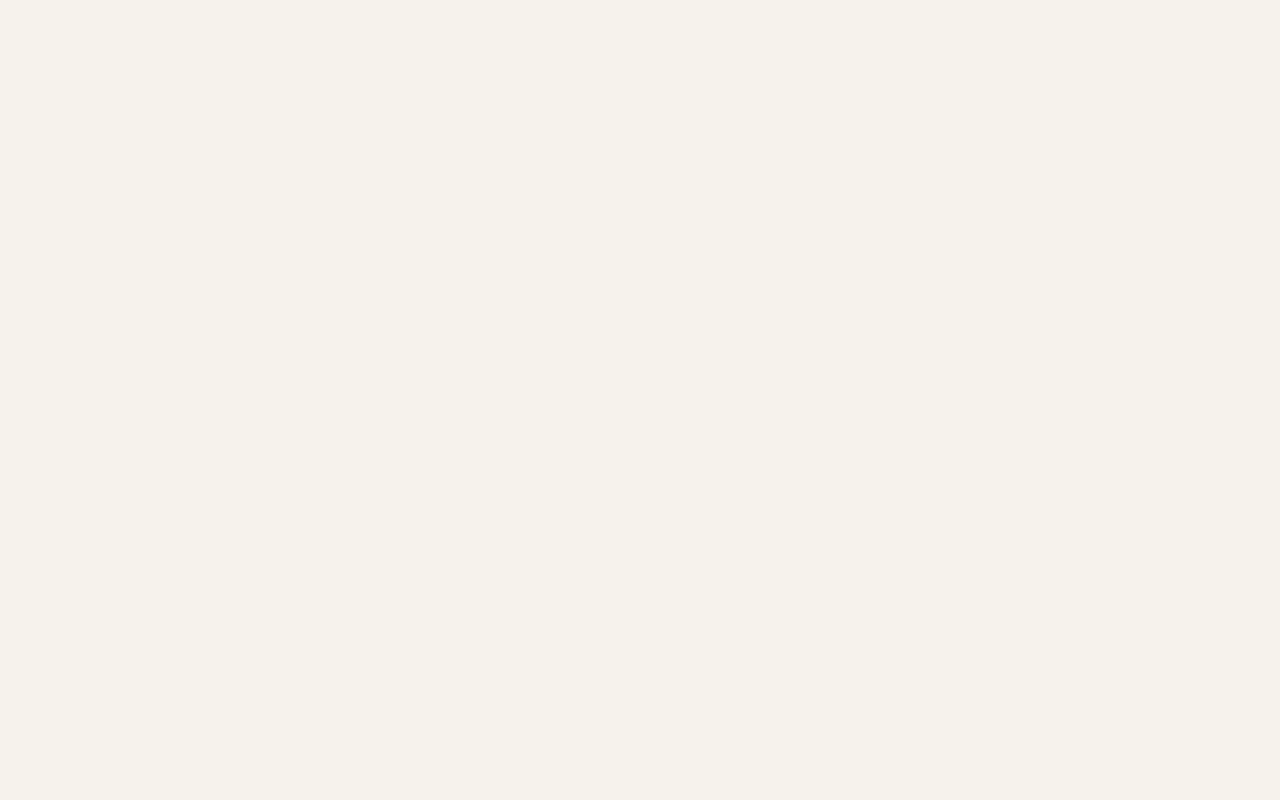
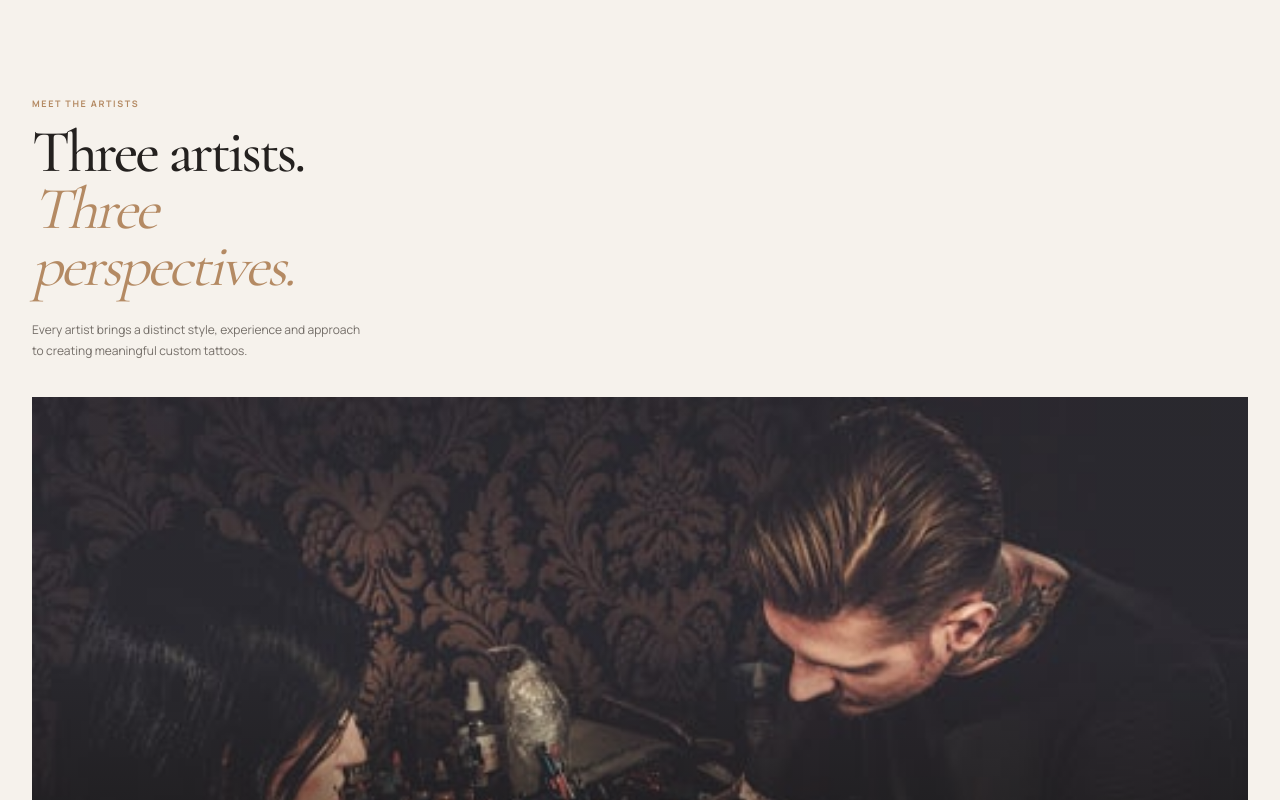
Before and after one commit to JenyaLinx/scar-tattoo-studio, a Next.js app: page / in a window 1280 px wide. Shown: the part 1340-2140 px from the top of the page. Before the commit the page ends 1407 px from the top, so only its background shows below. Built offline with nearby package versions, Linux system fonts and the light colour scheme.

Commit message:
add artists preview

```diff
--- a/src/app/page.tsx
+++ b/src/app/page.tsx
@@ -1,3 +1,4 @@
+import ArtistsPreview from "@/components/ArtistsPreview/ArtistsPreview";
 import Header from "@/components/Header/Header";
 import Hero from "@/components/Hero/Hero";
 import styles from "./page.module.css";
@@ -7,6 +8,7 @@ export default function HomePage() {
     <main className={styles.page}>
       <Header />
       <Hero />
+      <ArtistsPreview />
     </main>
   );
 }
--- /dev/null
+++ b/src/components/ArtistsPreview/ArtistsPreview.module.css
@@ -0,0 +1,80 @@
+.section {
+  display: flex;
+  flex-direction: column;
+  padding: 58px 0 72px;
+}
+
+.heading {
+  display: flex;
+  flex-direction: column;
+  gap: 24px;
+  padding-bottom: 36px;
+}
+
+.eyebrow {
+  margin-bottom: 14px;
+  color: var(--color-accent);
+  font-size: 9px;
+  font-weight: 700;
+  letter-spacing: 0.18em;
+  text-transform: uppercase;
+}
+
+.title {
+  display: flex;
+  flex-direction: column;
+  max-width: 350px;
+  font-size: clamp(43px, 13vw, 60px);
+  font-weight: 500;
+  line-height: 0.95;
+  letter-spacing: -0.045em;
+}
+
+.title span {
+  color: var(--color-accent);
+  font-style: italic;
+  font-weight: 400;
+}
+
+.intro {
+  max-width: 330px;
+  color: var(--color-text-secondary);
+  font-size: 12px;
+  line-height: 1.75;
+}
+
+.list {
+  display: flex;
+  flex-direction: column;
+  gap: 34px;
+}
+
+.allArtistsLink {
+  display: flex;
+  align-items: center;
+  justify-content: space-between;
+  min-height: 56px;
+  margin-top: 38px;
+  padding: 0 20px;
+  border: 1px solid var(--color-border);
+  border-radius: 4px;
+  font-size: 10px;
+  font-weight: 700;
+  letter-spacing: 0.1em;
+  text-transform: uppercase;
+  transition:
+    border-color var(--transition-fast),
+    color var(--transition-fast),
+    transform var(--transition-fast);
+}
+
+.allArtistsLink:hover {
+  border-color: var(--color-accent);
+  color: var(--color-accent);
+  transform: translateY(-2px);
+}
+
+.allArtistsLink:focus-visible {
+  outline: 2px solid var(--color-accent);
+  outline-offset: 3px;
+}
--- /dev/null
+++ b/src/components/ArtistsPreview/ArtistsPreview.tsx
@@ -0,0 +1,37 @@
+import Link from "next/link";
+import ArtistCard from "@/components/ArtistCard/ArtistCard";
+import { artists } from "@/data/artists";
+import styles from "./ArtistsPreview.module.css";
+
+export default function ArtistsPreview() {
+  return (
+    <section className={styles.section}>
+      <div className={styles.heading}>
+        <div>
+          <p className={styles.eyebrow}>Meet the artists</p>
+
+          <h2 className={styles.title}>
+            Three artists.
+            <span>Three perspectives.</span>
+          </h2>
+        </div>
+
+        <p className={styles.intro}>
+          Every artist brings a distinct style, experience and approach to
+          creating meaningful custom tattoos.
+        </p>
+      </div>
+
+      <div className={styles.list}>
+        {artists.map((artist) => (
+          <ArtistCard artist={artist} key={artist.id} />
+        ))}
+      </div>
+
+      <Link className={styles.allArtistsLink} href="/artists">
+        View all artists
+        <span aria-hidden="true">↗</span>
+      </Link>
+    </section>
+  );
+}
```
